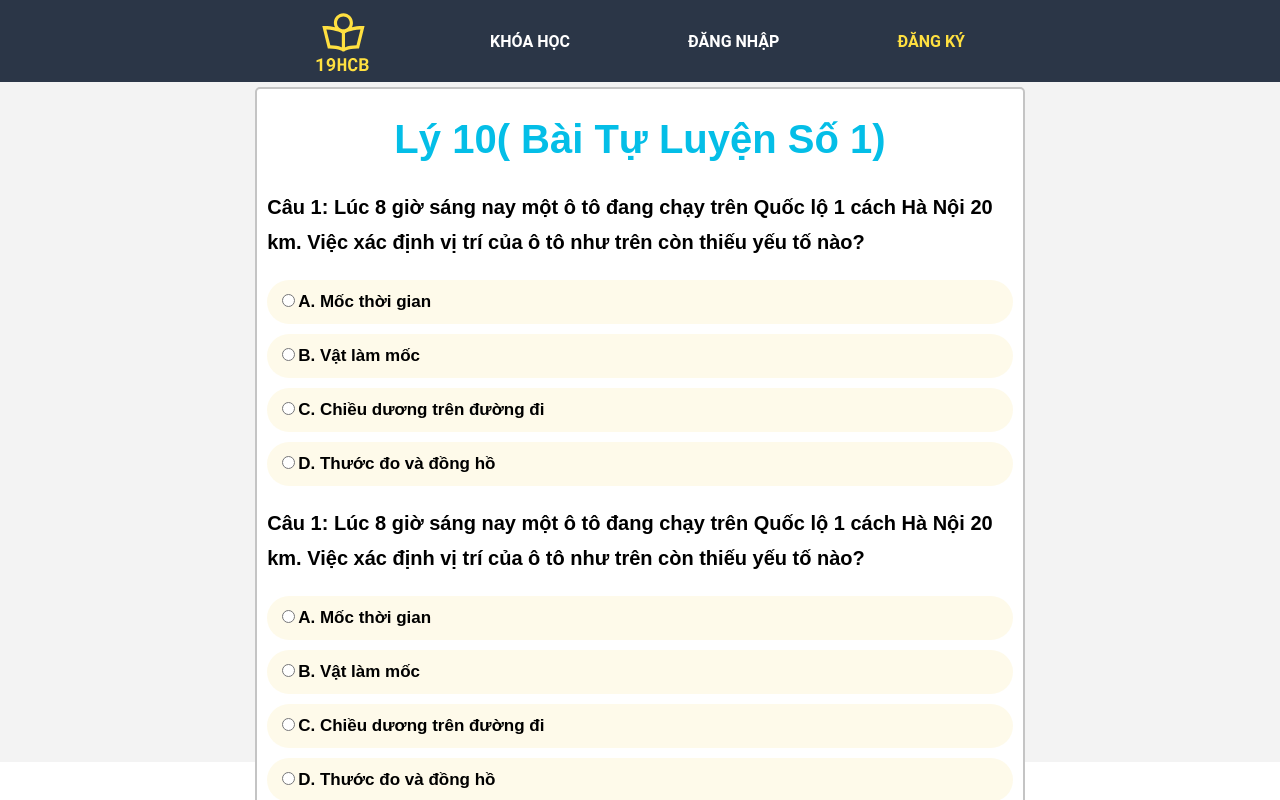
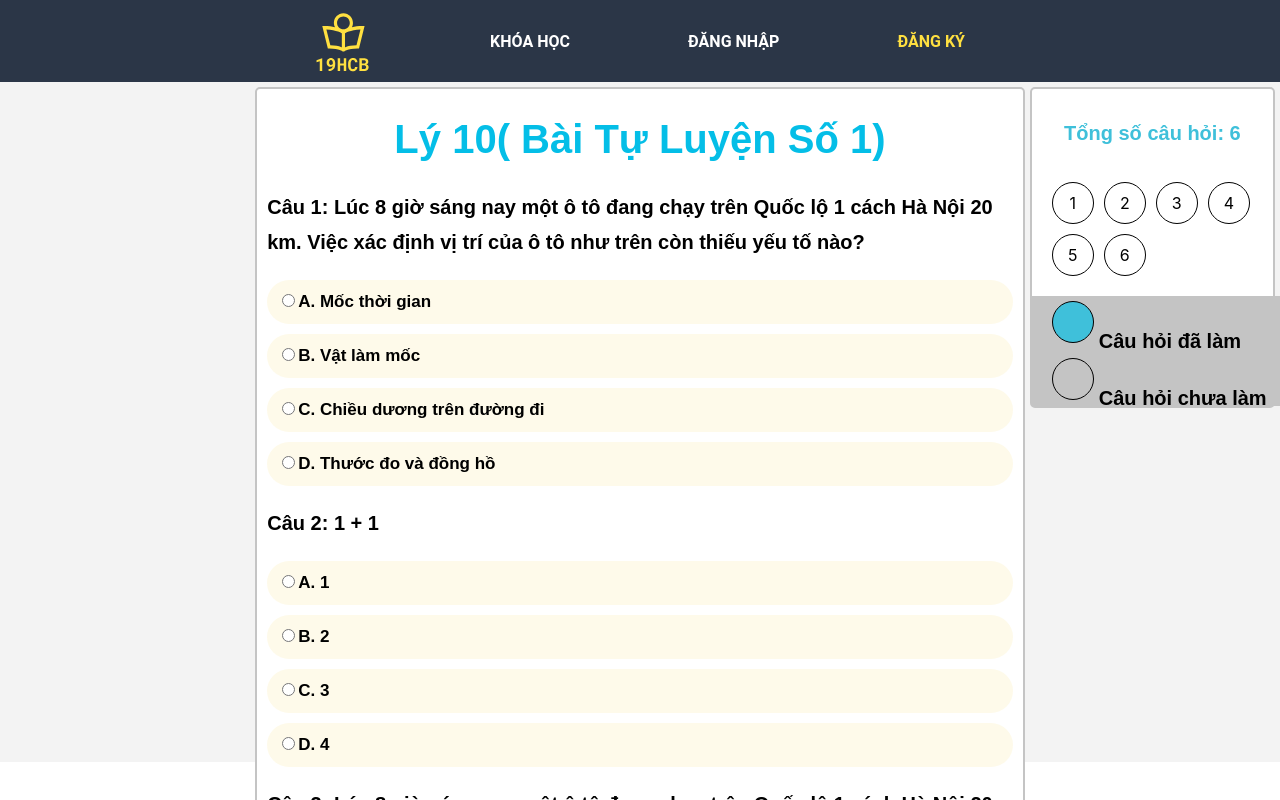
Before and after one commit to ntnhan997/HoTroOnTHPT, a React (Create React App) app in the folder frontend/: page /khoahoc/baitap in a window 1280 px wide. Shown: the top 800 px of the page. Built offline with nearby package versions, Linux system fonts and the light colour scheme.

Commit message:
add context and Create Question

```diff
--- a/frontend/src/App.css
+++ b/frontend/src/App.css
@@ -170,3 +170,55 @@
     cursor: pointer;
     font-size: 17px;
 }
+
+.total_question {
+    background-color: #fff;
+    border: 2px solid #c4c4c4;
+    border-radius: 5px;
+    margin: 5px;
+}
+
+.status_question {
+    padding: 10px;
+    width: 20px;
+    height: 20px;
+    text-align: center;
+    margin: 5px;
+    display: inline-block;
+    border-radius: 50%;
+    border: 1px solid #000000;
+}
+
+.total_question>h4 {
+    font-family: Jura, sans-serif;
+    font-style: normal;
+    font-weight: bold;
+    font-size: 20px;
+    line-height: 35px;
+    color: #3FC0DA;
+    text-align: center;
+}
+
+.total_question_contain {
+    margin: 15px;
+}
+
+.total_question_footer {
+    height: 110px;
+    width: 100%;
+    background-color: #c4c4c4;
+    padding-left: 15px;
+}
+
+.total_question_footer>span {
+    font-family: Jura, sans-serif;
+    font-style: normal;
+    font-weight: bold;
+    font-size: 20px;
+    height: 50px;
+    width: 50px;
+}
+
+.status_active {
+    background-color: #3FC0DA;
+}
--- a/frontend/src/components/Exercise.js
+++ b/frontend/src/components/Exercise.js
@@ -1,22 +1,58 @@
 /* eslint-disable no-unused-vars */
-import React, { useState } from 'react';
+import React, { useContext, useState } from 'react';
+import { CourseContext } from '../context';
 import Question from "./Question";
 
 const Exercise = () => {
-    const [BaiTap, setBaiTap] = useState({
-        title: "Lý 10( Bài Tự Luyện Số 1)",
-    });
+    const context = useContext(CourseContext);
+    const {status,BaiTap} = context;
+    const StatusActive = (id) => {
+        for (let i of status){
+            if (Number(i) === Number(id)){
+                return true;
+            }
+        }
+        return false;
+    }
     return (
         <>
             <div className="contain-left"></div>
             <div className="contain-mid questions">
                 <h2 className="title_question">{BaiTap.title}</h2>
-                <Question />
-                <Question />
-                <Question />
-                <Question />
+                {
+                    BaiTap.questions.map(item => {
+                        return <Question key={item.questionId}
+                            question = {item.question}
+                            answers = {item.answers}
+                            correct = {item.correct}
+                            questionId = {item.questionId}
+
+                        />
+                    })
+                }
             </div>
-            <div className="contain-right"></div>
+            <div className="contain-right">
+                <div className="total_question">
+                    <h4>Tổng số câu hỏi: {BaiTap.questions.length}</h4>
+                    <div className="total_question_contain">
+                    {
+                        BaiTap.questions.map(item => {
+                            return <div key={item.questionId} className={StatusActive(item.questionId) ? "status_question status_active" :  "status_question"}>
+                                {
+                                    item.questionId
+                                }
+                            </div>
+                        })
+                    }
+                    </div>
+                   <div className= "total_question_footer">
+                        <div className="status_question status_active"></div>
+                        <span>Câu hỏi đã làm</span>
+                        <br/>
+                        <div className="status_question"></div><span>Câu hỏi chưa làm</span>
+                   </div>
+                </div>
+            </div>
         </>
     )
 }
--- a/frontend/src/components/Question.js
+++ b/frontend/src/components/Question.js
@@ -1,24 +1,28 @@
-import React from 'react';
+import React, { useContext } from 'react';
+import { CourseContext } from '../context';
 
-const Question = () => {
+const Question = (props) => {
+    const context = useContext(CourseContext);
+    const {handleStatus} = context;
+    const {question, answers, correct, questionId, status} = props;
     return (
         <div>
-            <p class="question">Câu 1: Lúc 8 giờ sáng nay một ô tô đang chạy trên Quốc lộ 1 cách Hà Nội 20 km. Việc xác định vị trí của ô tô như trên còn thiếu yếu tố nào?</p>
+            <p className="question">Câu {questionId}: {question}</p>
             <div className="answer">
-                <input type="radio" name="question" id="question1"/>
-                <label htmlFor="question1">A. Mốc thời gian</label>
+                <input type="radio" name={questionId} id="question1" value={questionId} onClick={(e) => handleStatus(e)}/>
+                <label htmlFor="question1">A. {answers[0]}</label>
             </div>
             <div className="answer">
-                <input type="radio" name="question" id="question2"/>
-                <label htmlFor="question1">B. Vật làm mốc</label>
+                <input type="radio" name={questionId} id="question2" value={questionId} onClick={(e) => handleStatus(e)}/>
+                <label htmlFor="question1">B. {answers[1]}</label>
             </div>
             <div className="answer">
-                <input type="radio" name="question" id="question3"/>
-                <label htmlFor="question1">C. Chiều dương trên đường đi</label>
+                <input type="radio" name={questionId} id="question3" value={questionId} onClick={(e) => handleStatus(e)}/>
+                <label htmlFor="question1">C. {answers[2]}</label>
             </div>
             <div className="answer">
-                <input type="radio" name="question" id="question4"/>
-                <label htmlFor="question1">D. Thước đo và đồng hồ</label>
+                <input type="radio" name={questionId} id="question4" value={questionId} onClick={(e) => handleStatus(e)}/>
+                <label htmlFor="question1">D. {answers[3]}</label>
             </div>
         </div>
     )
--- /dev/null
+++ b/frontend/src/context.js
@@ -0,0 +1,84 @@
+import React from 'react';
+
+
+const CourseContext = React.createContext();
+
+class CourseProvider extends React.Component{
+    state = {
+        status : [],
+        BaiTap: {
+            title: "Lý 10( Bài Tự Luyện Số 1)",
+            questions: [
+            {
+                question:"Lúc 8 giờ sáng nay một ô tô đang chạy trên Quốc lộ 1 cách Hà Nội 20 km. Việc xác định vị trí của ô tô như trên còn thiếu yếu tố nào?",
+                answers: ["Mốc thời gian", "Vật làm mốc", "Chiều dương trên đường đi", "Thước đo và đồng hồ"],
+                correct: "Chiều dương trên đường đi",
+                questionId: "1"
+            },
+            {
+                question:"1 + 1",
+                answers: ["1", "2", "3", "4"],
+                correct: "2",
+                questionId: "2"
+            },
+            {
+                question:"Lúc 8 giờ sáng nay một ô tô đang chạy trên Quốc lộ 1 cách Hà Nội 20 km. Việc xác định vị trí của ô tô như trên còn thiếu yếu tố nào?",
+                answers: ["Mốc thời gian", "Vật làm mốc", "Chiều dương trên đường đi", "Thước đo và đồng hồ"],
+                correct: "Chiều dương trên đường đi",
+                questionId: "3"
+            },
+            {
+                question:"1 + 1",
+                answers: ["1", "2", "3", "4"],
+                correct: "2",
+                questionId: "4"
+            },
+            {
+                question:"1 + 1",
+                answers: ["1", "2", "3", "4"],
+                correct: "2",
+                questionId: "5"
+            },
+            {
+                question:"2 + 1",
+                answers: ["1", "2", "3", "4"],
+                correct: "2",
+                questionId: "6"
+            }
+            ]
+        }
+    }
+
+
+    handleStatus = (e) => {
+        if(this.state.status.length === 0){
+            this.setState({
+                status: [...this.state.status, e.target.value]
+            })
+        }else{
+            for(let i of this.state.status){
+                if(Number(i) === Number(e.target.value)){
+                    return
+                }
+            }
+            this.setState({
+                status: [...this.state.status, e.target.value]
+            })
+        }
+    }
+    render(){
+        return(
+            <CourseContext.Provider value = {{
+                ...this.state,
+                handleStatus: this.handleStatus
+            }} >
+                 {this.props.children}
+            </CourseContext.Provider>
+        )
+    }
+}
+
+const CourseConsumer = CourseContext.Consumer;
+
+
+export {CourseProvider, CourseConsumer, CourseContext};
--- a/frontend/src/index.js
+++ b/frontend/src/index.js
@@ -3,10 +3,14 @@ import ReactDOM from 'react-dom';
 import './index.css';
 import App from './App';
 import reportWebVitals from './reportWebVitals';
+import {CourseProvider} from "./context";
+
 
 ReactDOM.render(
   <React.StrictMode>
-    <App />
+    <CourseProvider>
+      <App />
+    </CourseProvider>
   </React.StrictMode>,
   document.getElementById('root')
 );
```
Also changed, not shown: 1 other file (tests, documents, lock files or other folders).
